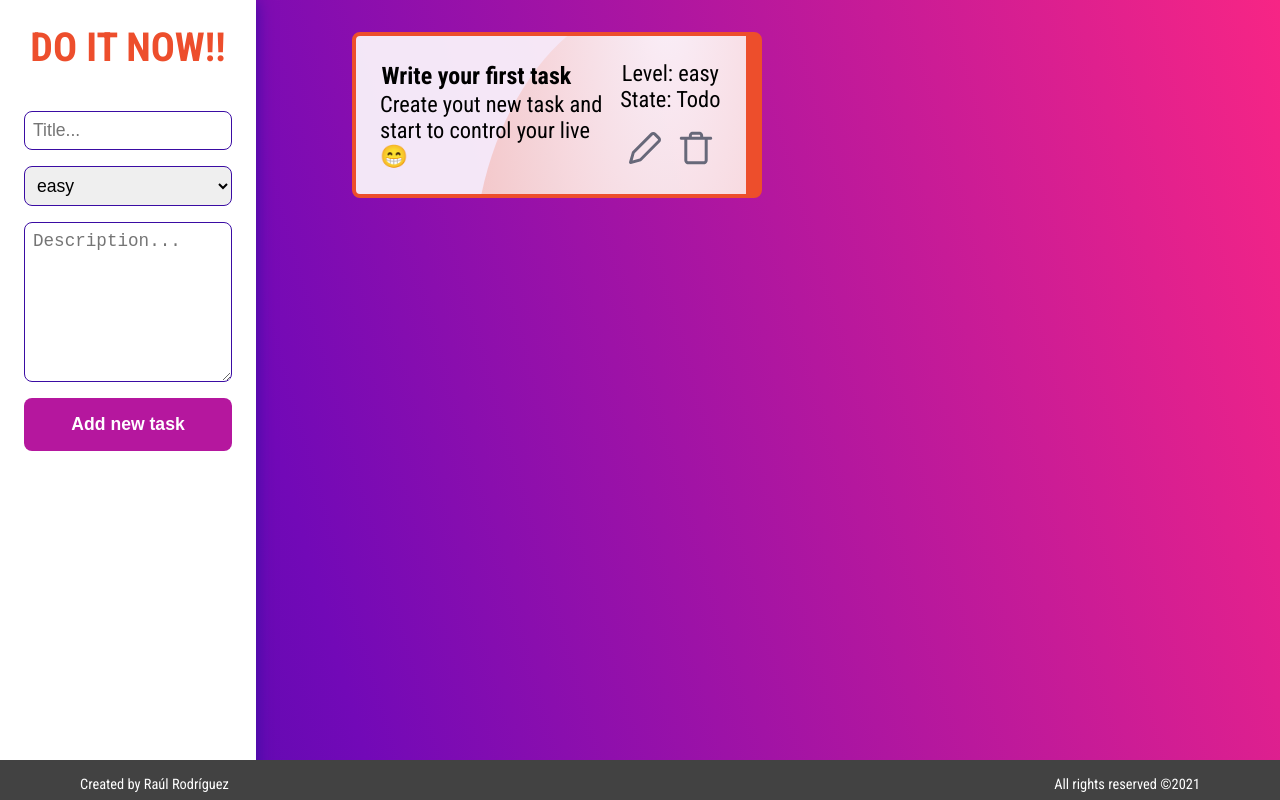
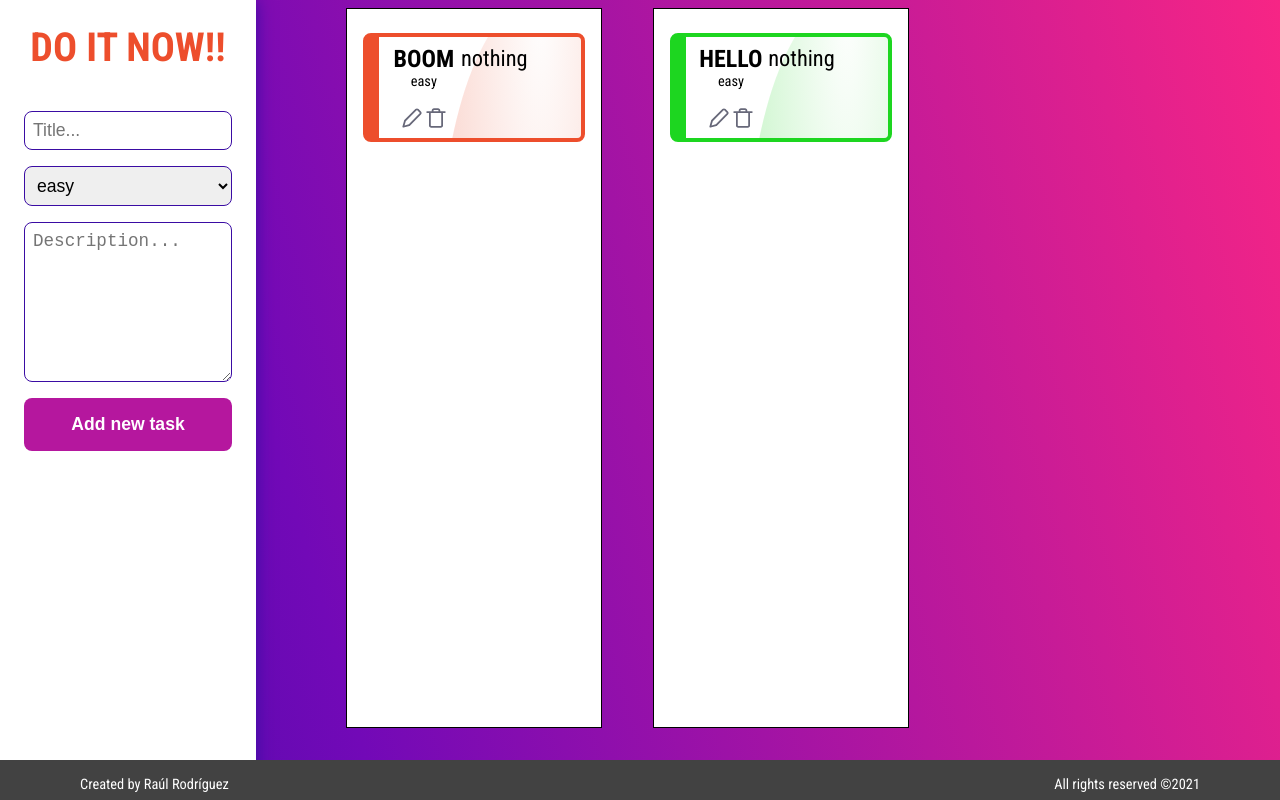
Before and after one commit to raulrod16124/doitnow, a React (Create React App) app: page / in a window 1280 px wide. Built offline with nearby package versions, Linux system fonts and the light colour scheme.

Commit message:
Included drag and drop

```diff
--- a/package.json
+++ b/package.json
@@ -11,11 +11,13 @@
     "enzyme": "^3.11.0",
     "node-sass": "^6.0.1",
     "react": "^17.0.2",
+    "react-beautiful-dnd": "^13.1.0",
     "react-calendar": "^3.4.0",
     "react-dom": "^17.0.2",
     "react-redux": "^7.2.4",
     "react-scripts": "4.0.3",
     "redux": "^4.1.1",
+    "styled-components": "^5.3.0",
     "web-vitals": "^1.1.2"
   },
   "scripts": {
--- a/src/modules/Home/Home.jsx
+++ b/src/modules/Home/Home.jsx
@@ -1,10 +1,14 @@
 import React, { useEffect, useRef, useState } from 'react'
+import { DragDropContext } from 'react-beautiful-dnd';
 import { useDispatch, useSelector } from 'react-redux';
+
 import { Footer } from '../global/Footer';
-// import { Header } from '../global/Header';
 import { FormTodo } from './components/FormTodo';
+import List from './components/List';
 import { TodoItem } from './components/TodoItem';
 import { CreateTodos, DeleteTodos } from './state/actions';
+
+// import { Header } from '../global/Header';
 
 
 export const Home = () => {
@@ -15,24 +19,33 @@ export const Home = () => {
 
     const dispatch = useDispatch();
 
-    const [ todos, setTodos ] = useState();
+    const [ todo, setTodo ] = useState([]);
+    const [ doneTodo, setDoneTodo ] = useState([
+      {
+        id: "5424",
+        title: "HELLO",
+        level: "easy",
+        status:"done",
+        description: "nothing",
+      }
+    ]);
+
     // References
     const mainClass = useRef();
 
     useEffect(()=>{
-        setTodos(todosState);
+        setTodo(todosState);
     }, [todosState]);
 
     const handleCreateTodo = (todo) => {
         const newTodo = {
-            id: Math.round(Math.random() * (9999 + 1000) - 1000),
+            id: Math.round(Math.random() * (9999 - 1000) + 1000).toString(),
             title: todo.title,
             level: todo.level,
             status: todo.status,
             description: todo.description,
-            createdBy: todo.createdBy,
-            expirationDate: todo.expirationDate
         };
+        console.log(newTodo)
         dispatch( CreateTodos(newTodo) );
     }
 
@@ -40,22 +53,75 @@ export const Home = () => {
         dispatch(DeleteTodos(idTodo));
     };
 
+    // Function to reorder a List
+    const reorder = (list, startIndex, endIndex) => {
+        const result = [...list];
+        const [removed] = result.splice(startIndex, 1);
+        result.splice(endIndex, 0, removed);
+
+        return result;
+    };
+
+    const handleDragEnd = (result) =>{
+      console.log(result);
+        const {source, destination, draggableId} = result;
+        if(!destination){return;}
+        if(source.droppableId !== destination.droppableId){
+          if( source.droppableId === "todo" ){
+            const todoToMove = todo.filter( t => {
+              if(t.id === draggableId){
+                t.status = "done";
+                return t;
+              }
+            });
+            const updatetodo = todo.filter( t => t.id !== draggableId);
+            setTodo(updatetodo);
+            setDoneTodo([...doneTodo, todoToMove[0]]);
+          } else {
+            const doneTodoToMove = doneTodo.filter( dt => {
+              if(dt.id === draggableId){
+                dt.status = "todo";
+                return dt;
+              }
+            });
+            const updateDoneTodo = doneTodo.filter( dt => dt.id !== draggableId);
+            setDoneTodo(updateDoneTodo);
+            setTodo([...todo, doneTodoToMove[0]]);
+          }
+        }
+        if (
+          source.index === destination.index &&
+          source.droppableId === destination.droppableId
+        ) {
+          return;
+        }
+        if( destination.droppableId === "todo"){
+          setTodo((prevTasks) =>
+            reorder(prevTasks, source.index, destination.index)
+          );
+        } else {
+          setDoneTodo((prevTasks) =>
+            reorder(prevTasks, source.index, destination.index)
+          );
+        }
+      };
+
     return (
         <>
             <div className="home">
-                <div className="main" ref={mainClass} >
-                    <FormTodo handleCreateTodo={handleCreateTodo} />
-                    <div className="content-body">
-                        {/* <Header /> */}
-                        <div className="content-todos">
-                            { todos &&
-                            Object.values(todos).map( todo => {
-                                return <TodoItem key={todo.id} todo={todo} handleDeleteTodoById={handleDeleteTodoById} />
-                            })
-                            }
+                {/* Insert DragDropContext component here */}
+                <DragDropContext onDragEnd={(result)=>handleDragEnd(result)} >
+                    <div className="main" ref={mainClass} >
+                        <FormTodo handleCreateTodo={handleCreateTodo} />
+                        <div className="content-body">
+                            <div className="content-lists">
+                                <List key="todo" droppableID="todo" list={todo} handleDeleteTodoById={handleDeleteTodoById} />
+                                <List key="doneTodo" droppableID="doneTodo" list={doneTodo} handleDeleteTodoById={handleDeleteTodoById} />
+                            </div>
                         </div>
                     </div>
-                </div>
+                </DragDropContext>
+                {/* And here */}
                 <Footer />
             </div>
         </>
--- /dev/null
+++ b/src/modules/Home/components/Item.jsx
@@ -0,0 +1,75 @@
+import React, { useState } from 'react'
+import { Draggable } from 'react-beautiful-dnd'
+import { useDispatch } from 'react-redux';
+
+import { DeleteIcon, EditIcon } from '../../global/Icons';
+import { UpdateTodos } from '../state/actions';
+import { EditTodo } from './EditTodo';
+
+function Item({item, index, handleDeleteTodoById, editMode=false}) {
+
+    const dispatch = useDispatch();
+
+    // Edit Todo Visibility
+    const [ editingItem, seteditingItem ] = useState(editMode);
+
+    // ClassName Item controller
+    let classNames = require("classnames");
+    let itemClass = classNames( "item",
+        { "done": item.status === "done"},
+        { "in-process": item.status === "in process"},
+    );
+    let circleClass = classNames( "bg-circle",
+        { "done": item.status === "done"},
+        { "in-process": item.status === "in process"},
+    );
+
+    // Updated Todo
+    const handleUpdatedTodo = (item) => {
+        if( item === "close" ){
+            return seteditingItem(false);
+        }
+        if( item.title !== "" ){
+            console.log(item);
+            dispatch( UpdateTodos(item) );
+            seteditingItem(false);
+        }
+    }
+
+    return (
+        <Draggable key={item.id} draggableId={item.id} index={index} >
+            {( draggableProvided )=>(
+                <li className={itemClass}
+                    {...draggableProvided.draggableProps}
+                    ref={draggableProvided.innerRef}
+                    {...draggableProvided.dragHandleProps}
+                >
+                    { !editingItem
+                        ? <>
+                            <div className="content-todo">
+                                <div className="content-data-todo-left">
+                                    <h3 className="todo-title">{item.title}</h3>
+                                    <p className="todo-level">{item.level}</p>
+                                    <div className="content-icons">
+                                        <EditIcon className="icon" size="3" onClick={()=>seteditingItem(true)} />
+                                        <DeleteIcon className="icon" size="3" onClick={()=>handleDeleteTodoById(item.id)} />
+                                    </div>
+                                </div>
+                                <div className="content-data-todo-rigth">
+                                    <p className="todo-description">{item.description}</p>
+                                </div>
+                            </div>
+                        </>
+                        : <>
+                            <EditTodo item={item} handleUpdatedTodo={handleUpdatedTodo} />
+                        </>
+
+                    }
+                    <div className={circleClass}></div>
+                </li>
+            )}
+        </Draggable>
+    )
+}
+
+export default Item;
--- /dev/null
+++ b/src/modules/Home/components/List.jsx
@@ -0,0 +1,26 @@
+import React from 'react'
+import { Droppable } from 'react-beautiful-dnd'
+
+import Item from './Item';
+
+function List({droppableID, list, handleDeleteTodoById}) {
+    console.log(list);
+    return (
+        <Droppable droppableId={droppableID}>
+            {( droppableProvided )=>(
+                <ul className="list"
+                    {...droppableProvided.droppableProps}
+                    ref={droppableProvided.innerRef}
+                >
+                    {Object.values(list).map( (item, index)=>{
+                        console.log(item)
+                        return <Item key={item.id} item={item} index={index} handleDeleteTodoById={handleDeleteTodoById} />;
+                    })}
+                {droppableProvided.placeholder}
+                </ul>
+            )}
+        </Droppable>
+    )
+}
+
+export default List;
--- a/src/modules/Home/components/TodoItem.jsx
+++ b/src/modules/Home/components/TodoItem.jsx
@@ -1,5 +1,6 @@
 import React, { useState } from 'react'
 import { useDispatch } from 'react-redux';
+
 import { DeleteIcon, EditIcon } from '../../global/Icons';
 import { UpdateTodos } from '../state/actions';
 import { EditTodo } from './EditTodo';
--- a/src/modules/Home/state/reducer.js
+++ b/src/modules/Home/state/reducer.js
@@ -1,13 +1,23 @@
+import TODOS from './../provider/todos.json';
 import { TYPES } from "./type";
-import TODOS from './../provider/todos.json';
 
-export const TodosReducer = ( state = TODOS, action ) => {
+const initialState = [
+    {
+        id: "1111",
+        title: "BOOM",
+        level: "easy",
+        status:"todo",
+        description: "nothing",
+    }
+]
+
+export const TodosReducer = ( state = initialState, action ) => {
 
     switch (action.type) {
         case TYPES.getTodo:
             return state
         case TYPES.createTodo:
-            return {...state, [action.payload.id] : action.payload };
+            return [...state, action.payload];
         case TYPES.updateTodo:
             console.log(action.payload.status);
             state[action.payload.id] = action.payload;
--- a/src/modules/styles/pages/home.scss
+++ b/src/modules/styles/pages/home.scss
@@ -2,49 +2,62 @@
   .main {
     min-height: 100vh;
     background: $Pink;
-      background: -moz-linear-gradient(74deg, $BluePurple 0%, $Purple 25%, $Pink 100%);
-      background: -webkit-linear-gradient(74deg, $BluePurple 0%, $Purple 25%, $Pink 100%);
+    background: -moz-linear-gradient(
+      74deg,
+      $BluePurple 0%,
+      $Purple 25%,
+      $Pink 100%
+    );
+    background: -webkit-linear-gradient(
+      74deg,
+      $BluePurple 0%,
+      $Purple 25%,
+      $Pink 100%
+    );
     background: linear-gradient(74deg, $BluePurple 0%, $Purple 25%, $Pink 100%);
   }
 
-    .content-todos {
+  .content-lists {
     display: flex;
-      flex: 0;
-      flex-wrap: wrap;
     list-style: none;
     margin: 0 auto 0 25%;
     width: 80vw;
     z-index: 6;
 
-    .todo {
-      display: grid;
-      grid-template-columns: 70% 30%;
-      row-gap: $MediunSize * 12;
-      padding: $padding2 * 15;
-      margin: $margin2 * 20;
+    .list{
+      width: 25%;
+      height: 90vh;
+      background-color: $White;
+      list-style: none;
+      border: 1px solid;
+      padding: 2vmin;
+      margin: 1vh 2vw;
+    }
+
+    .item {
+      position: relative;
+      display: flex;
+      flex-direction: column;
+      padding: 1vmin;
+      margin: 1vmin auto;
       border-radius: $SmallSize * 10;
-      background: rgba($color: $White, $alpha: .9);
+      background: rgba($color: $White, $alpha: 0.9);
       border: $SmallSize * 5 solid $Red;
-      border-right: 2vh solid $Red;
+      border-left: 2vh solid $Red;
       height: auto;
-      width: 40%;
+      width: 100%;
       overflow: hidden;
 
-
-      &.In-process{
+      &.in-process {
         border: $SmallSize * 5 solid $Earth;
         border-right: 2vh solid $Earth;
       }
-      &.Review{
-        border: $SmallSize * 5 solid $Purple;
-        border-right: 2vh solid $Purple;
-      }
-      &.Done{
+      &.done {
         border: $SmallSize * 5 solid $Green;
-        border-right: 2vh solid $Green;
+        border-left: 2vh solid $Green;
       }
 
-      .bg-circle{
+      .bg-circle {
         position: absolute;
         background: radial-gradient(ellipse at top, $White, $Red);
         top: -5vh;
@@ -52,28 +65,28 @@
         border-radius: 50%;
         width: 100%;
         height: 70vh;
-        opacity: .3;
+        opacity: 0.3;
         z-index: 5;
 
-        &.In-process{
+        &.in-process {
           background: radial-gradient(ellipse at top, $White, $Earth);
         }
-        &.Review{
+        &.review {
           background: radial-gradient(ellipse at top, $White, $Purple);
         }
-        &.Done{
+        &.done {
           background: radial-gradient(ellipse at top, $White, $Green);
         }
-
+      }
     }
 
+    .content-todo{
+      display: grid;
+      grid-template-columns: 40% 60%;
     }
 
-    .content-data-todo-left,
-    .content-extra-data{
+    .content-data-todo-rigth{
       width: 100%;
-      display: flex;
-      flex-direction: column;
       font-size: 2.8vmin;
       justify-content: space-between;
       column-gap: 2vw;
@@ -81,13 +94,15 @@
       z-index: 10;
     }
 
-    .content-data-todo-right{
-      text-align: center;
+    .content-data-todo-left {
+      display: flex;
+      flex-direction: column;
+      align-items: center;
       z-index: 10;
     }
 
     .todo-title {
-      padding: $padding2;
+      height: fit-content;
       font-size: 3vmin;
       z-index: 10;
     }
@@ -105,7 +120,7 @@
     }
   }
 
-  .content-edit-todo{
+  .content-edit-todo {
     display: grid;
     grid-template-columns: 70% 30%;
     column-gap: $BigSize * 1;
@@ -113,11 +128,9 @@
     height: auto;
     z-index: 10;
 
-
     .todo-title,
     .todo-level,
-    .todo-status,
-    .todo-description{
+    .todo-description {
       display: block;
       width: 100%;
       padding: $padding1 * 10;
@@ -128,35 +141,32 @@
       z-index: 10;
     }
 
-    .todo-level,
-    .todo-status{
-      margin: .5vmin;
+    .todo-level{
+      margin: 0.5vmin;
     }
 
-    .todo-description{
+    .todo-description {
       min-height: 15vh;
     }
 
-    .btn-todo{
+    .btn-todo {
       width: 100%;
       background-color: $ClearPurple;
       border: none;
-        transition: all .3s;
+      transition: all 0.3s;
       font-size: 2.2vmin;
       font-weight: 700;
       color: $White;
 
-        &:hover{
+      &:hover {
         background-color: $Pink;
       }
     }
 
-    .content-icons{
+    .content-icons {
       margin-top: $SmallSize * 20;
       justify-content: space-around;
       z-index: 10;
     }
-
   }
-
 }
```
Also changed, not shown: 1 other file (tests, documents, lock files or other folders). Lines whose indentation alone changed are shown as unchanged.
